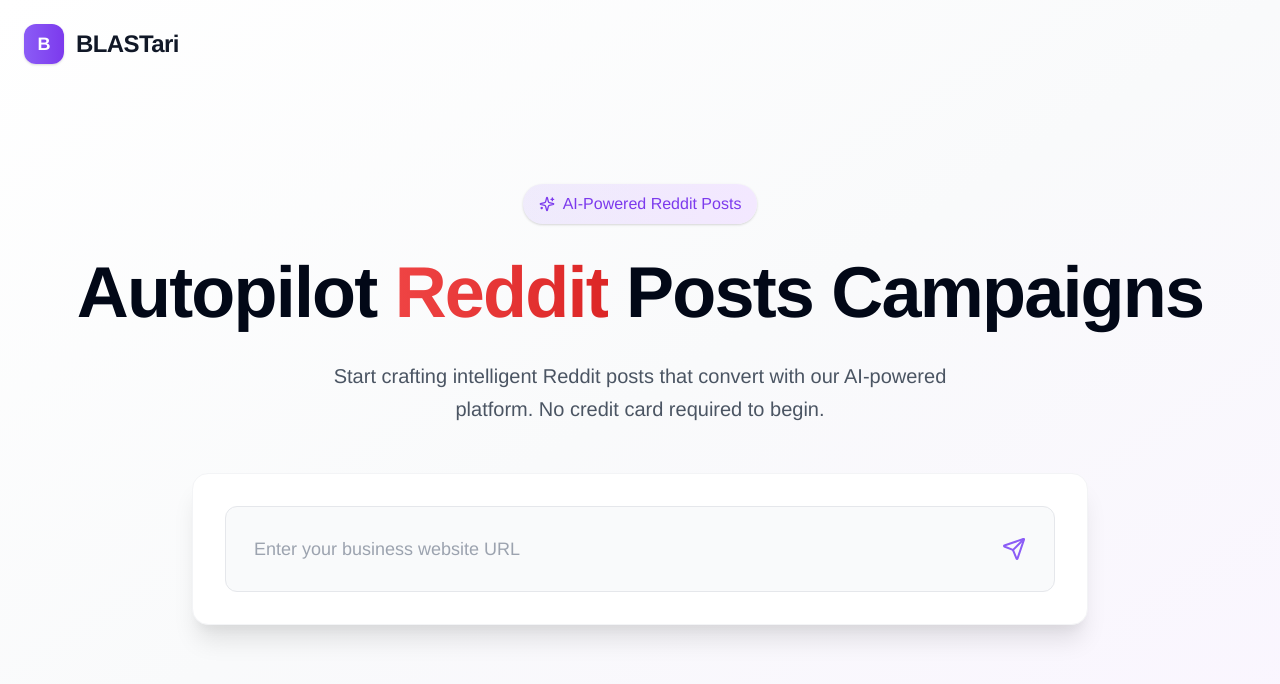
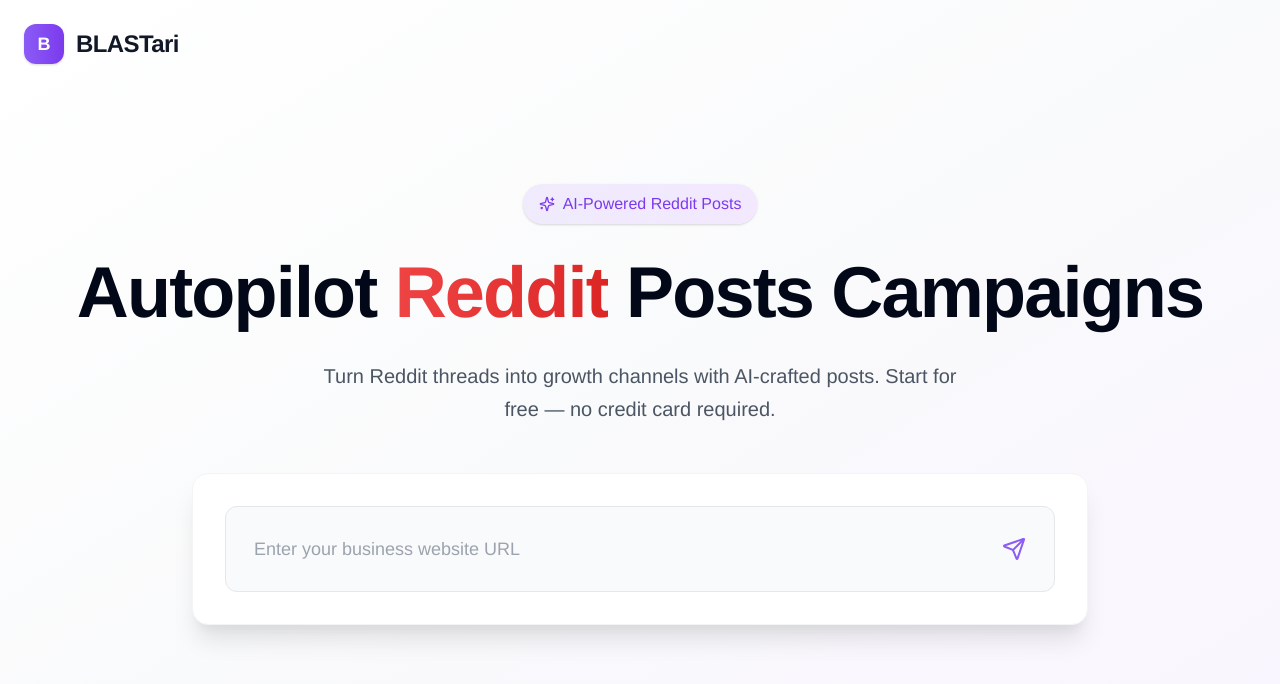
Before and after one commit to AahilAliCodes/marketing-chat-wizard, a React (Vite) app: page / in a window 1280 px wide. Shown: the top 684 px of the page. Built offline with nearby package versions, Linux system fonts and the light colour scheme.

Commit message:
Code edited in Lovable Code Editor
Edited UI in Lovable

```diff
--- a/src/pages/Home.tsx
+++ b/src/pages/Home.tsx
@@ -85,7 +85,7 @@ const Home = () => {
         </h1>
 
         <p className="text-xl text-gray-600 mb-12 max-w-2xl leading-relaxed">
-          Start crafting intelligent Reddit posts that convert with our AI-powered platform. No credit card required to begin.
+          Turn Reddit threads into growth channels with AI-crafted posts. Start for free — no credit card required.
         </p>
 
         <div className="w-full max-w-4xl bg-white rounded-2xl shadow-modern-xl border border-gray-100 p-8 mb-8">
```
